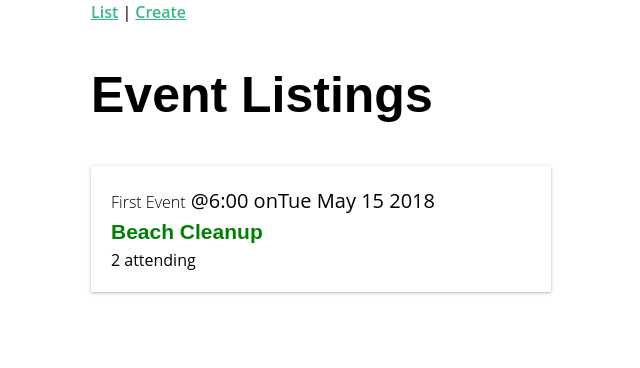
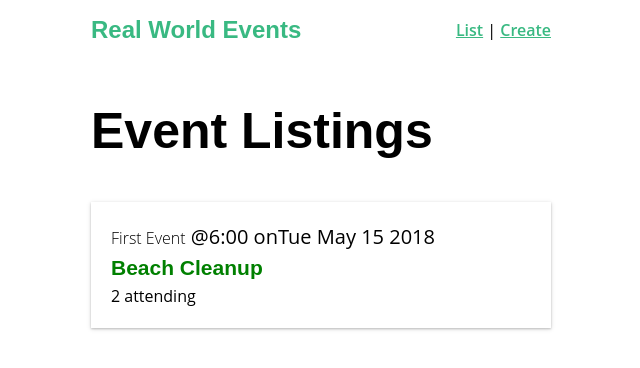
Before and after one commit to OniWarrior/my-real-world-vue-two-pr, a Vue app in the folder real-world-vue/: page / in a window 1280 px wide. Shown: the top 368 px of the page, without its empty margins (319-959 px from the left). Built offline with nearby package versions, Linux system fonts and the light colour scheme.

Commit message:
created Navbar comp

```diff
--- a/real-world-vue/src/App.vue
+++ b/real-world-vue/src/App.vue
@@ -1,15 +1,19 @@
 <template>
   <div id="app">
-    <nav>
-      <router-link :to="{name: 'event-list'}">List</router-link> |
-
-      <router-link :to="{name: 'event-create'}">Create </router-link>
-    </nav>
+    <NavBar/>
     <router-view />
   </div>
 </template>
 
+<script>
+import NavBar from '@/components/NavBar.vue'
 
+export default {
+  components: {
+    NavBar
+  }
+}
+</script>
 
 
 
--- /dev/null
+++ b/real-world-vue/src/components/NavBar.vue
@@ -0,0 +1,44 @@
+<template>
+    <div id="nav" class="nav">
+        <router-link to="/" class="brand" > Real World Events</router-link>
+        <nav>
+            <router-link :to="{name: 'event-list'}">List</router-link> |
+            <router-link :to="{name: 'event-create'}">Create</router-link>
+        </nav>
+
+    </div>
+
+</template>
+
+
+<script>
+   export default{
+
+   }
+</script>
+
+<style scoped>
+    .nav {
+      display: flex;
+      justify-content: space-between;
+      align-items: center;
+      height: 60px;
+    }
+    .nav > .brand {
+      font-family: 'Montserrat', sans-serif;
+      font-weight: 700;
+      font-size: 1.5em;
+      color: #39b982;
+      text-decoration: none;
+    }
+    .nav .nav-item {
+      box-sizing: border-box;
+      margin: 0 5px;
+      color: rgba(0, 0, 0, 0.5);
+      text-decoration: none;
+    }
+    .nav .nav-item.router-link-exact-active {
+      color: #39b982;
+      border-bottom: solid 2px #39b982;
+    }
+</style>
```
